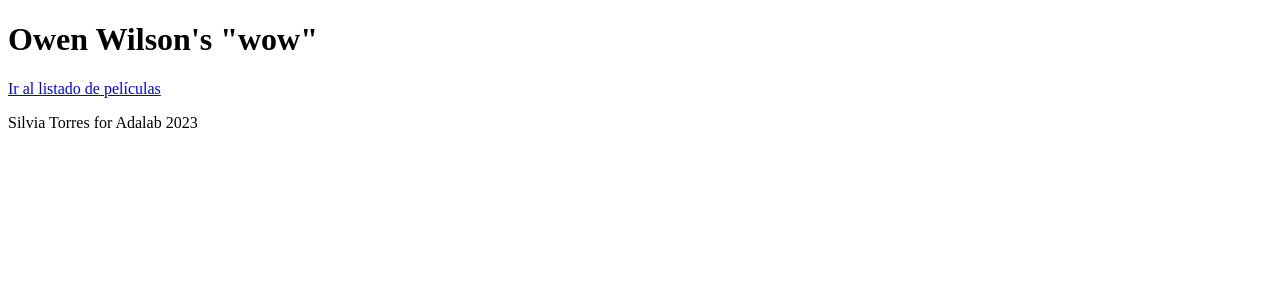
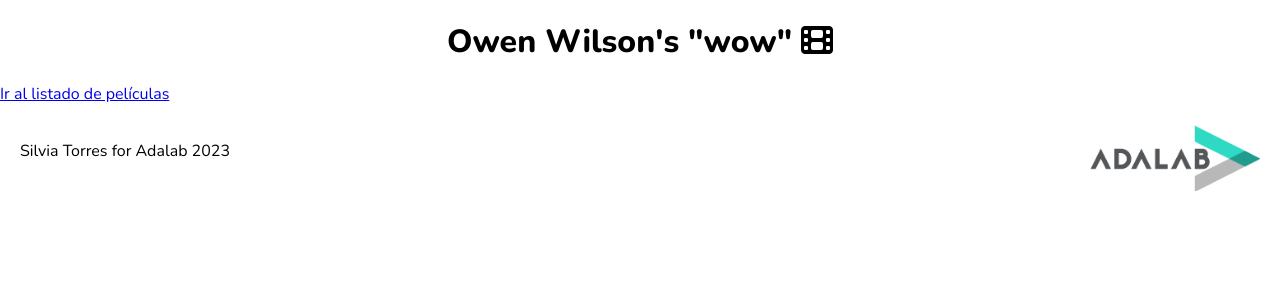
Before and after one commit to Storrecu/Owen-Wilson-Wow, a React (Vite) app: page /#/ in a window 1280 px wide. Shown: the top 300 px of the page. Built offline with nearby package versions, Linux system fonts and the light colour scheme; no server answers.

Commit message:
URL share and page not found not acomplished, start styling page

```diff
--- a/index.html
+++ b/index.html
@@ -9,6 +9,10 @@
     integrity="sha384-AYmEC3Yw5cVb3ZcuHtOA93w35dYTsvhLPVnYs9eStHfGJvOvKxVfELGroGkvsg+p" crossorigin="anonymous" />
   <link rel="stylesheet" href="https://pro.fontawesome.com/releases/v5.10.0/css/all.css"
     integrity="sha384-AYmEC3Yw5cVb3ZcuHtOA93w35dYTsvhLPVnYs9eStHfGJvOvKxVfELGroGkvsg+p" crossorigin="anonymous" />
+  <link rel="preconnect" href="https://fonts.googleapis.com">
+  <link rel="preconnect" href="https://fonts.gstatic.com" crossorigin>
+  <link href="https://fonts.googleapis.com/css2?family=Nunito:wght@400;600;700;800&display=swap" rel="stylesheet">
+  <script src="https://kit.fontawesome.com/d65782632e.js" crossorigin="anonymous"></script>
   <title>Evaluación final Storrecu</title>
 </head>
 
--- a/src/components/App.jsx
+++ b/src/components/App.jsx
@@ -5,7 +5,6 @@
 import { v4 as uuidv4 } from 'uuid';
 import '../styles/App.scss';
 import callToApi from '../services/callToApi';
-import localStorage from '../services/localStorage';
 import Header from './common/Header';
 import Footer from './common/Footer';
 import Landing from './Landing';
--- a/src/components/Landing.jsx
+++ b/src/components/Landing.jsx
@@ -2,7 +2,9 @@
 
 const Landing = () => {
   return (
-    <div>
+    <div className="landing">
+      <img src="" alt="" />
+      <img src="" alt="" />
       <Link to="/movies">Ir al listado de películas</Link>
     </div>
   );
--- a/src/components/NotFoundPage.jsx
+++ b/src/components/NotFoundPage.jsx
@@ -4,7 +4,7 @@
   return (
     <>
       <h2>
-        It seems you're lost... need some help? Turn back into the Home Page.
+        It seems you are lost... need some help? Turn back into the Home Page.
       </h2>
       <Link to="/">Back to Home Page</Link>
     </>
--- a/src/components/common/Footer.jsx
+++ b/src/components/common/Footer.jsx
@@ -1,7 +1,13 @@
+import '../../styles/layout/Footer.scss';
+import logo from '../../images/logo-adalab.png';
+
 const Footer = () => {
   return (
     <>
-      <p>Silvia Torres for Adalab 2023</p>
+      <div className="footer">
+        <p className="footer_text"> Silvia Torres for Adalab 2023</p>
+        <img className="footer_logo" src={logo} alt="Adalab logo" />
+      </div>
     </>
   );
 };
--- a/src/components/common/Header.jsx
+++ b/src/components/common/Header.jsx
@@ -1,8 +1,14 @@
 /* eslint-disable react/no-unescaped-entities */
+import '../../styles/layout/Header.scss';
+
 const Header = () => {
   return (
     <>
-      <h1>Owen Wilson's "wow"</h1>
+      <div className="header">
+        <h1 className="header_title">
+          Owen Wilson's "wow" <i className="fa-solid fa-film"></i>
+        </h1>
+      </div>
     </>
   );
 };
--- a/src/components/movies/MovieSceneDetail.jsx
+++ b/src/components/movies/MovieSceneDetail.jsx
@@ -1,19 +1,28 @@
-import { useEffect } from 'react';
+import { useEffect, useState } from 'react';
 import PropTypes from 'prop-types';
 import localStorage from '../../services/localStorage';
 
 const MovieSceneDetail = ({ film }) => {
-  if (!film) {
-    return <p>Loading...</p>;
-  }
+  const [loading, setLoading] = useState(true);
 
   useEffect(() => {
-    localStorage.set('currentMovie', film);
+    if (film) {
+      const storedMovieData = localStorage.get('currentMovie');
+      // eslint-disable-next-line react/prop-types
+      if (!storedMovieData || storedMovieData.id !== film.id) {
+        localStorage.set('currentMovie', film);
+      }
+      setLoading(false);
+    }
   }, [film]);
 
   const openAudioClip = () => {
     window.open(film.audio, '_blank');
   };
+
+  if (loading) {
+    return <p>Loading...</p>;
+  }
 
   return (
     <>
--- a/src/styles/App.scss
+++ b/src/styles/App.scss
@@ -1,8 +1,8 @@
-//para cada componente
+@import '../styles/core/Reset.scss';
+@import '../styles/layout/Header.scss';
+@import '../styles/layout/Footer.scss';
 
-//importa cada layout
-//@import '../styles/nombre-de-fichero.scss';
 .card {
-  width: 20%;
+  width: 100px;
   height: 20%;
 }
--- /dev/null
+++ b/src/styles/core/Reset.scss
@@ -0,0 +1,14 @@
+* {
+  margin: 0;
+  padding: 0;
+  box-sizing: border-box;
+}
+
+html {
+  font-size: 62.5%;
+  font-family: 'Nunito', sans-serif;
+}
+
+body {
+  font-size: 1.6rem;
+}
--- /dev/null
+++ b/src/styles/layout/Footer.scss
@@ -0,0 +1,13 @@
+.footer {
+  text-align: center;
+  padding: 2rem;
+  display: flex;
+  justify-content: space-between;
+  &_text {
+    padding-top: 1.5rem;
+  }
+  &_logo {
+    width: 15%;
+    height: 15%;
+  }
+}
--- /dev/null
+++ b/src/styles/layout/Header.scss
@@ -0,0 +1,7 @@
+.header {
+  text-align: center;
+  padding: 2rem;
+  &_title {
+    font-weight: 800;
+  }
+}
```
Also changed, not shown: src/images/logo-adalab.png (added).
